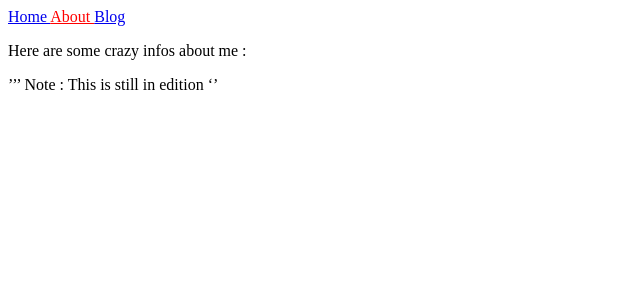
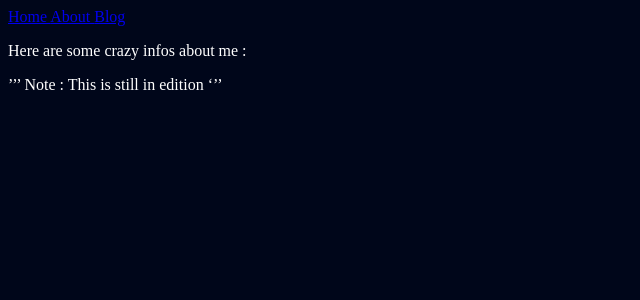
Before and after one commit to Shinora/Shinora.github.io, a Jekyll site: the page built from about.md, in a window 1280 px wide. Shown: the top 300 px of the page, without its empty margins (0-640 px from the left). Built offline with Jekyll 4.4.1, drawn with Linux system fonts in a browser that asks for light colours.

Commit message:
updating the static website

```diff
--- a/_data/navigation.yml
+++ b/_data/navigation.yml
@@ -1,6 +1,6 @@
 - name: Home
   link: /
 - name: About
-  link: /about.html
+  link: /about/index.html
 - name: Blog
-  link: /blog.html
+  link: /blog/index.html
--- a/_sass/main.scss
+++ b/_sass/main.scss
@@ -1,3 +1,11 @@
 .current {
   color: green;
 }
+
+html{
+  background-color: #00061a;
+}
+
+p{
+  color:white;
+}
--- a/about.md
+++ b/about.md
@@ -5,4 +5,4 @@
 
 Here are some crazy infos about me :
 
-''' Note : This is still in edition ''
+''' Note : This is still in edition '''
```
Also changed, not shown: .travis.yml, assets/js/script.js (deleted), 9 other files.
